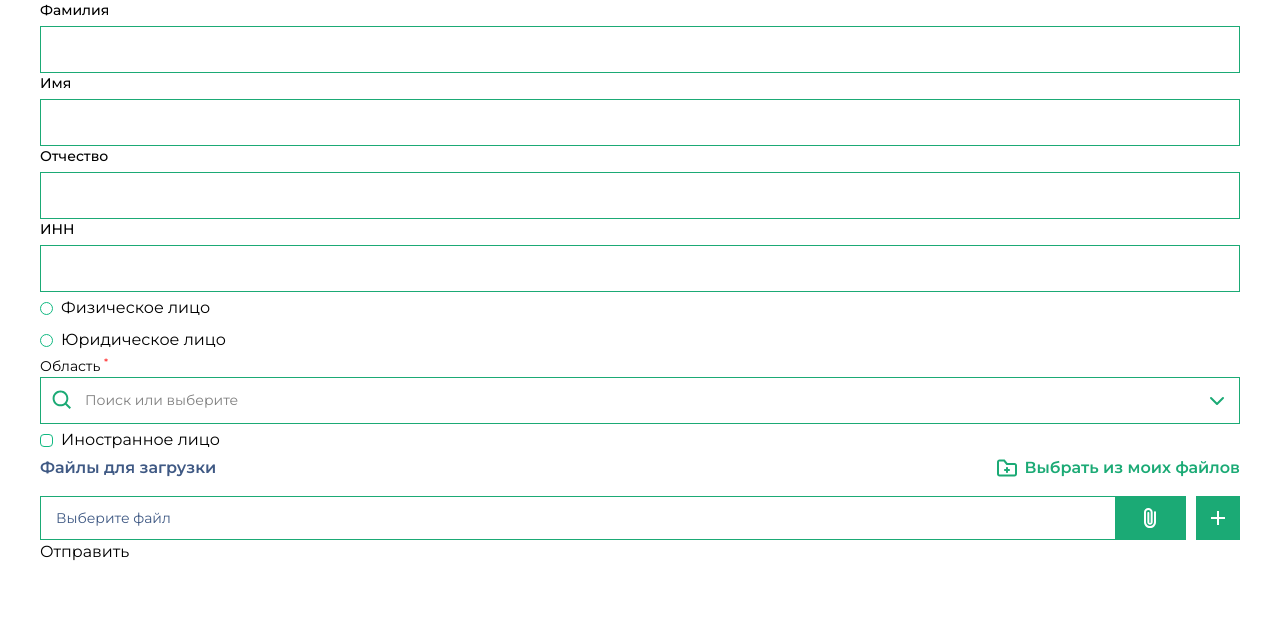
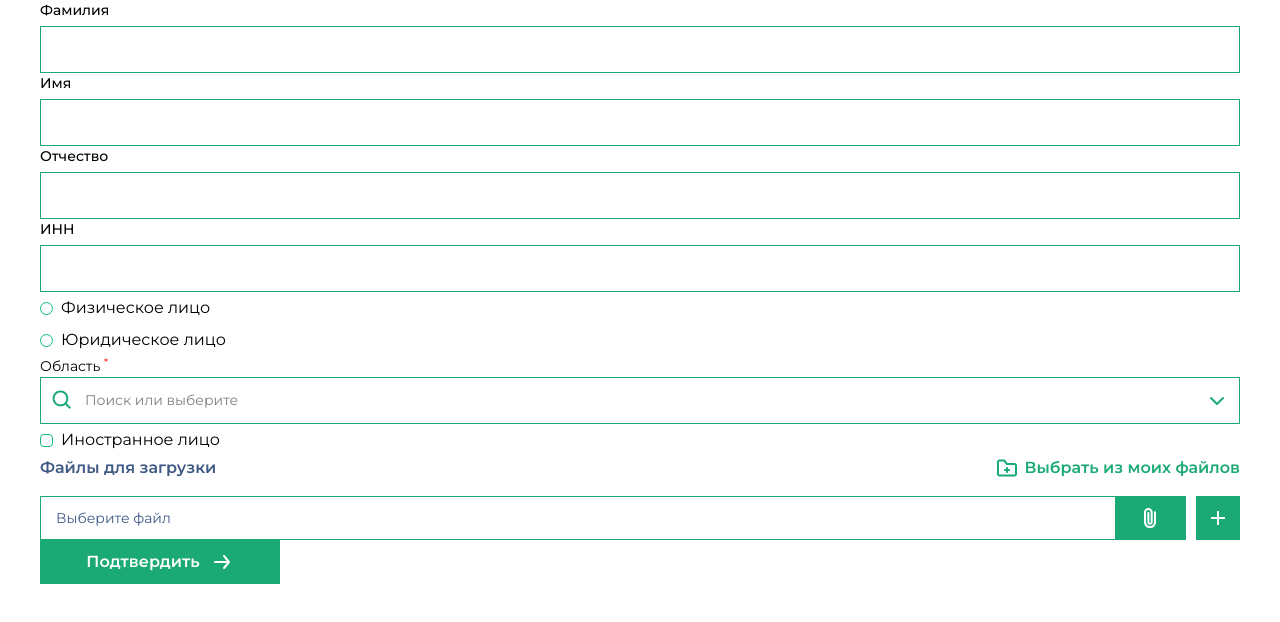
Before and after one commit to Seitek2002/e-notarius-next, a Next.js app: page /components in a window 1280 px wide. Shown: the top 622 px of the page. Built offline with nearby package versions, Linux system fonts and the light colour scheme.

Commit message:
ui/button add

```diff
--- a/src/app/components/CitizenForm/index.tsx
+++ b/src/app/components/CitizenForm/index.tsx
@@ -1,11 +1,15 @@
 'use client';
 
 import { FormEvent, useState } from 'react';
+import Image from 'next/image';
 import * as z from 'zod';
 
 import { Checkbox, Input, Radio } from '@/shared/ui/Input';
 import Dropdown from '@/shared/ui/Dropdown/dropdown';
 import { MultiFileUpload } from '@/features/application-wizard/ui';
+import Button from '@/shared/ui/Button/button';
+
+import arrow from '@assets/icons/arrow.svg';
 
 const citizenSchema = z.object({
   lastName: z.string().min(1, 'Введите фамилию'),
@@ -124,7 +128,11 @@ const CitizenForm = () => {
         />
         <Checkbox label='Иностранное лицо' name='foreigner' />
         <MultiFileUpload />
-        <button type='submit'>Отправить</button>
+        {/* <button type='submit'>Отправить</button> */}
+        <Button loading={false}>
+          <span>Подтвердить</span>
+          <Image src={arrow} alt='arrow' />
+        </Button>
       </form>
     </div>
   );
--- /dev/null
+++ b/src/shared/ui/Button/button.tsx
@@ -0,0 +1,17 @@
+import { FC } from 'react';
+import clsx from 'clsx';
+
+import { TButton } from '../types';
+
+import './style.css';
+
+const Button: FC<TButton> = ({ children, loading, ...props }) => {
+  return (
+    <button className='button' {...props} disabled={props.disabled || loading}>
+      <span className={clsx('content', { hidden: loading })}>{children}</span>
+      {loading && <span className='spinner' />}
+    </button>
+  );
+};
+
+export default Button;
--- /dev/null
+++ b/src/shared/ui/Button/style.css
@@ -0,0 +1,55 @@
+.button {
+  background: var(--main-green);
+  color: var(--pure-white);
+  cursor: pointer;
+  display: inline-flex;
+  align-items: center;
+  justify-content: center;
+  height: 44px;
+  padding: 0 24px;
+  min-width: 240px;
+  transition: box-shadow 0.3s ease;
+  font-size: 16px;
+  font-weight: 600;
+  position: relative;
+
+  &:hover {
+    box-shadow: 0 10px 20px 0px #99dbaf;
+  }
+
+  &:disabled {
+    opacity: 0.5;
+    cursor: not-allowed;
+  }
+
+  .content {
+    display: inline-flex;
+    gap: 10px;
+  }
+
+  .content.hidden {
+    visibility: hidden;
+  }
+
+  .spinner {
+    width: 24px;
+    height: 24px;
+    border: 2px solid rgba(255, 255, 255, 0.4);
+    border-top-color: white;
+    border-radius: 50%;
+    animation: spin 0.6s linear infinite;
+    position: absolute;
+    inset: 0;
+    margin: auto;
+  }
+}
+
+@keyframes spin {
+  to {
+    transform: rotate(360deg);
+  }
+
+  from {
+    transform: rotate(0deg);
+  }
+}
--- a/src/shared/ui/types.ts
+++ b/src/shared/ui/types.ts
@@ -1,4 +1,4 @@
-import { InputHTMLAttributes } from 'react';
+import { ButtonHTMLAttributes, InputHTMLAttributes } from 'react';
 
 type BaseFieldProps = {
   label?: string;
@@ -29,10 +29,13 @@ type TPropsDropdown = {
   onChange: (value: string) => void;
 };
 
+type TButton = { loading?: boolean } & ButtonHTMLAttributes<HTMLButtonElement>;
+
 export type {
   TPropsRadio,
   TPropsInput,
   TPropsDropdown,
   TPropsCheckbox,
   TPropsInputFile,
+  TButton,
 };
```
Also changed, not shown: src/shared/assets/icons/arrow.svg (added), src/shared/ui/button.tsx (deleted).
